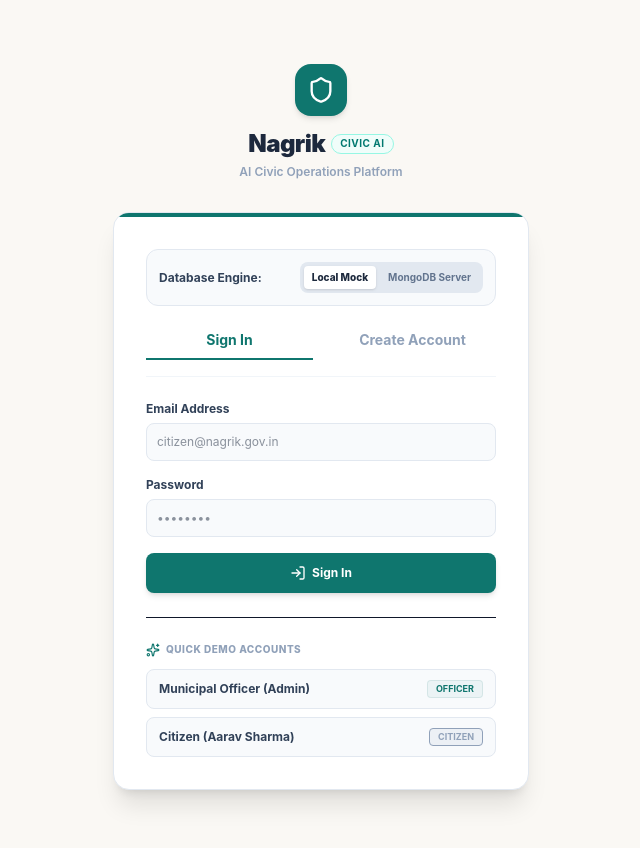
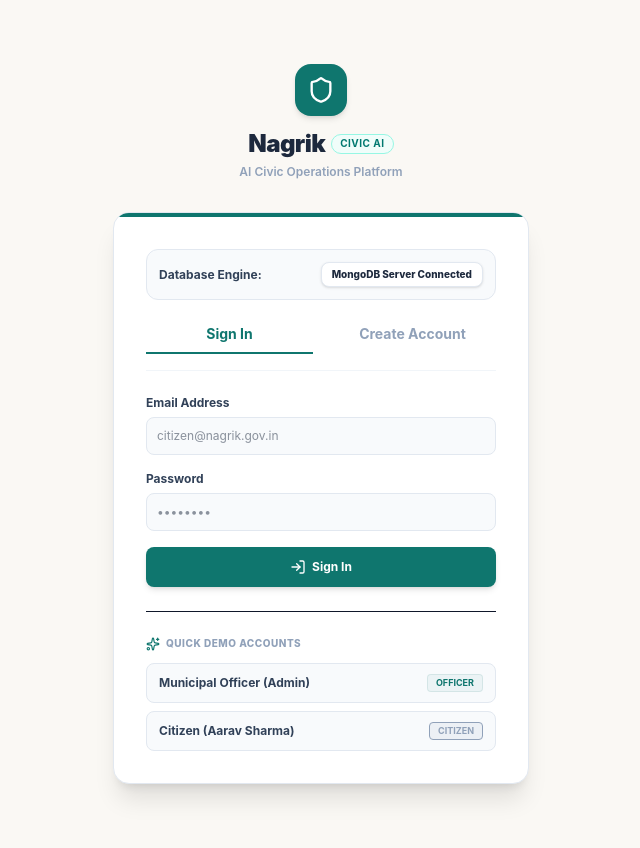
Before and after one commit to Krish30p/Nagrik, a React (Vite) app in the folder frontend/: page /login in a window 1280 px wide. Shown: the top 848 px of the page, without its empty margins (319-959 px from the left). Built offline with nearby package versions, Linux system fonts and the light colour scheme; no server answers.

Commit message:
refactor: remove mock database mode and enforce production MongoDB connection throughout the application

```diff
--- a/frontend/src/pages/Leaderboard.tsx
+++ b/frontend/src/pages/Leaderboard.tsx
@@ -10,7 +10,7 @@ export const Leaderboard: React.FC = () => {
 
   useEffect(() => {
     const loadUsers = async () => {
-      const USE_MOCK = localStorage.getItem("nagrik_use_mock") !== "false";
+      const USE_MOCK = false;
       if (USE_MOCK) {
         const mockUsers = JSON.parse(localStorage.getItem("nagrik_mock_users") || "[]") as User[];
         const sorted = mockUsers.sort((a: User, b: User) => b.points - a.points);
--- a/frontend/src/pages/Login.tsx
+++ b/frontend/src/pages/Login.tsx
@@ -1,7 +1,6 @@
 import React, { useState } from "react";
 import { useNavigate } from "react-router-dom";
 import { authService } from "../services/auth";
-import { USE_MOCK_SERVICES } from "../services/config";
 import { Shield, Sparkles, LogIn, UserPlus } from "lucide-react";
 
 function getErrorMessage(err: unknown, fallback: string) {
@@ -62,39 +61,12 @@ export const Login: React.FC = () => {
       <div className="bg-white border border-slate-200 rounded-2xl shadow-xl overflow-hidden">
         <div className="government-banner"></div>
         <div className="p-6 md:p-8">
-          {/* Database Mode Selector Toggle */}
+          {/* Database Mode Status */}
           <div className="mb-6 p-3 bg-slate-50 border border-slate-200 rounded-xl flex items-center justify-between gap-4">
             <span className="text-xs font-bold text-slate-700">Database Engine:</span>
-            <div className="flex gap-1 bg-slate-200 p-1 rounded-lg">
-              <button
-                type="button"
-                onClick={() => {
-                  localStorage.setItem("nagrik_use_mock", "true");
-                  window.location.reload();
-                }}
-                className={`text-[10px] font-bold px-2 py-1 rounded transition-all ${
-                  USE_MOCK_SERVICES
-                    ? "bg-white text-slate-800 shadow-sm font-extrabold"
-                    : "text-slate-500 hover:text-slate-750"
-                }`}
-              >
-                Local Mock
-              </button>
-              <button
-                type="button"
-                onClick={() => {
-                  localStorage.setItem("nagrik_use_mock", "false");
-                  window.location.reload();
-                }}
-                className={`text-[10px] font-bold px-2 py-1 rounded transition-all ${
-                  !USE_MOCK_SERVICES
-                    ? "bg-white text-slate-800 shadow-sm font-extrabold"
-                    : "text-slate-500 hover:text-slate-750"
-                }`}
-              >
-                MongoDB Server
-              </button>
-            </div>
+            <span className="text-[10px] font-extrabold px-2.5 py-1 bg-white text-slate-800 border border-slate-200 shadow-sm rounded-lg">
+              MongoDB Server Connected
+            </span>
           </div>
 
           <div className="flex gap-4 border-b border-slate-100 pb-4 mb-6">
--- a/frontend/src/services/config.ts
+++ b/frontend/src/services/config.ts
@@ -5,8 +5,9 @@ export const API_URL = import.meta.env.VITE_API_URL || "http://localhost:5000/ap
 export const GOOGLE_MAPS_API_KEY = import.meta.env.VITE_GOOGLE_MAPS_API_KEY || "";
 export const GEMINI_API_KEY = import.meta.env.VITE_GEMINI_API_KEY || "";
 
-// Default to mock mode (true) unless the user explicitly toggles it to false (MongoDB server mode)
-export const USE_MOCK_SERVICES = localStorage.getItem("nagrik_use_mock") !== "false";
+// Force MongoDB server mode (disable mock mode)
+export const USE_MOCK_SERVICES = false;
+
 
 if (!GOOGLE_MAPS_API_KEY) {
   console.warn("[Nagrik Config] VITE_GOOGLE_MAPS_API_KEY is not set — map features will be limited.");
```
